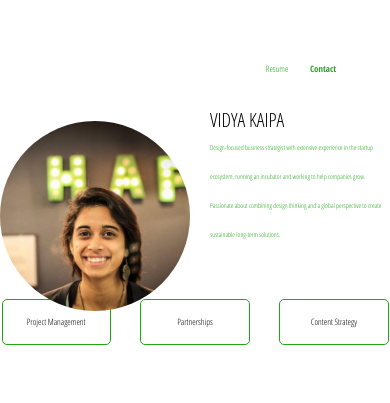
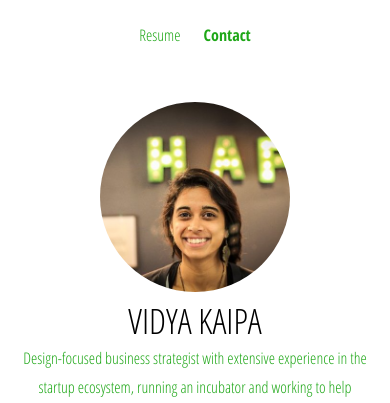
Before and after one commit to vkaipa/vidyakaipa.com, a PHP site: page / in a window 390 px wide; the page is wider, and only the part inside the window is pictured. Shown: the top 403 px of that part. Run offline with PHP 8.4, Linux system fonts and the light colour scheme.

Commit message:
Created new homepage

```diff
--- a/css/main-vidya.css
+++ b/css/main-vidya.css
@@ -12,6 +12,7 @@ div, body, section, aside, footer, header, nav, p, li, ol, ul, span, h1, h2, h3,
 
 body {
 	font-family: 'Open Sans Condensed', sans-serif;	padding-top: 50px;
+    padding-top: 0px;
     padding-bottom: 20px;
     font-size: 1.2em;
 }
@@ -22,7 +23,7 @@ h1, h2, h3, h4, h5, .lead {
 
 h1, h2 {
 	text-transform: uppercase;
-	font-weight: 400;
+	font-weight: 700;
 }
 
 h1 {
@@ -39,12 +40,13 @@ a {
 	color: #1EA717;
 }
 
+p {
+	margin-bottom: 1em;
+}
+
 .navbar {
 	padding-left: 5em;
 	padding-right: 5em;
-}
-
-.navbar {
 	padding-top: 1.5em;
 	padding-bottom: 1.5em;
 }
@@ -117,8 +119,9 @@ a {
 }
 
 .lead {
-	font-size: 1em;
-	line-height: 1.2em;
+	color: #1EA717;
+	line-height: 29px;
+	margin-bottom: 50px;
 }
 
 .clearfix:after {
@@ -137,8 +140,8 @@ a {
 
 .top {
 	position: relative;
-	margin: 2em auto 10em;
-	max-width: 100%;
+	margin: 5em auto 9em;
+	max-width: 90%;
 	width: 800px;
 }
 
@@ -152,6 +155,11 @@ a {
 
 .top .buttons {
 	text-align: center;
+}
+
+.top .buttons a {
+	font-weight: 700;
+	text-transform: uppercase;
 }
 
 .top .btn {
@@ -169,12 +177,6 @@ a {
 	margin-right: 0;
 }
 
-.top .lead {
-	font-size: 1.75vw;
-	color: #1EA717;
-	line-height: 29px;
-	margin-bottom: 50px;
-}
 
 .top .content {
 	padding-left: 210px;
@@ -217,19 +219,98 @@ a {
 }
 
 .buckets .quote cite {
-	font-size: 11px;
+	font-size: 14px;
 }
 
 .buckets .content,
 .buckets .quote {
 	float: left;
 	box-sizing: border-box;
-	height: 500px;
+	height: 650px;
+}
+
+.cta {
+	text-align: center;
+	padding: 5%;
+}
+
+@media (min-width: 1050px) {
+
+	.top .lead {
+		font-size: 1.75vw;
+	}
+
+}
+
+@media (max-width: 1050px) {
+	.top h1 {
+		font-size: 35px;
+	}
+
+	.btn {
+		font-size: 15px;
+	}
+}
+
+@media (max-width: 950px) {
+	.buckets .content,
+	.buckets .quote {
+		float: none;
+		height: auto;
+		width: 100%;
+	}
+
+	.quote blockquote,
+	.quote cite {
+		max-width: 600px;
+	}
+}
+
+@media (max-width: 750px) {
+	.top {
+		margin: 2em auto;
+	}
+
+	.top .btn {
+		display: block;
+		width: 100%;
+		padding: 10px;
+	}
+
+	.top .btn:first-child,
+	.top .btn {
+		margin: 10px 0;
+	}
+}
+
+@media (max-width: 570px) {
+	.navbar .navbar-buttons {
+		width: 100%;
+		text-align: center;
+		max-width: 100%;
+	}
+
+	html body h2 {
+		font-size: 22px;
+		font-weight: 600;
+	}
+
+	.top {
+		text-align: center;
+	}
+
+	.top .content {
+		padding-left: 0;
+	}
+
+	.top img {
+		position: static;
+	}
 }
 
 @media (max-width: 500px) {
 	body {
-		font-size: .55em;
+		font-size: 1em;
 	}
 
 	.btn, h1, h2, h3, h4, h5, h6, .lead {
--- a/index.html
+++ b/index.html
@@ -21,7 +21,7 @@
     <nav class="navbar clearfix" role="navigation">
       <div class="navbar-buttons">
         <div class="btn-group">
-          <a class="" href="resumes/vidya-kaipa-resume-am.pdf">Resume</a>
+          <a class="" href="resumes/vidya-kaipa-resume-am.pdf" target="_blank">Resume</a>
           <a class="" href="mailto:vidyalkaipa@gmail.com"><strong>Contact</strong></a>
         </div>
       </div>
@@ -31,7 +31,7 @@
       <img src="img/avatar.jpg" alt="Vidya Kaipa's avatar"/>
       <div class="content">
         <h1>Vidya Kaipa</h1>
-        <p class="lead">Design-focused business strategist with extensive experience in the startup ecosystem, running an incubator and working to help companies grow. Passionate about combining design thinking and a global perspective to create sustainable long-term solutions. </p>
+        <p class="lead">Design-focused business strategist with extensive experience in the startup ecosystem, running an incubator and working to help companies grow. <br> Passionate about combining design thinking and a global perspective to create sustainable long-term solutions. </p>
       </div>
       <div class="buttons">
         <a href="#project-management" class="btn animate-scroll">Project Management</a>
@@ -48,6 +48,7 @@
       <section id="project-management" class="clearfix">
         <div class="content">
           <h2>Project Management</h2>
+          <p>Vidya helps companies determine their MVPs, define their target audiences, and establish their outreach and marketing strategies. She thinks innovatively about creating long-term sustainability, in regards to both business operations as well as natural resources.</p>
           <ul>
             <li>Oversaw redesign of MentorCloud website and brand image, coordinating content, design, engineering, and sales teams and freelancers.
             </li>
@@ -58,7 +59,7 @@
         </div>
 
         <div class="quote">
-          <img src="/img/avatars/allan.png" alt="Allan Young">
+          <img src="img/allan-young.png" alt="Allan Young" width="150px"/>
           <blockquote>“I can't recommend anyone with more enthusiasm. Vidya is smart, energetic, creative, highly technically savvy, and is street smart.”</blockquote>
           <cite>-Allan Young (Founder of Topline Incubator, Runway Incubator)</cite>
         </div>
@@ -69,6 +70,7 @@
       <section id="partnerships" class="clearfix">
         <div class="content">
           <h2>Partnerships</h2>
+          <p>Vidya has created structured educational programs for 300+ entrepreneurs, provided tech solutions for 30+ corporate innovation partners, and as a result has developed deep relationships both in the corporate and startup worlds.</p>
           <ul>
             <li>Managed relationship with Million Women Mentors; account managed various MentorCloud clients</li>
             <li>Developed partnership with the Taproot Foundation to host a series of workshops to encourage startups to explore pro bono volunteering</li>
@@ -78,9 +80,9 @@
         </div>
 
         <div class="quote">
-          <img src="/img/avatars/denise.png" alt="Denise Coyne">
+          <img src="img/manana-mesropian.png" alt="Manana Mesropian" width="150px"/>
           <blockquote>“Vidya is a pleasure to work with. She's warm and patient, and takes time to make sure that we fully understand the platform and are clear on any questions.”</blockquote>
-          <cite>-Denise Coyne (Former Head of Innovation at Chevron)</cite>
+          <cite>-Manana Mesropian (General Manager of Revolution Coworking Space, SOSVentures)</cite>
         </div>
 
       </section>
@@ -89,6 +91,7 @@
       <section id="content-strategy" class="clearfix">
         <div class="content">
           <h2>Content Strategy</h2>
+          <p>Vidya is a skilled content writer and editor with a long history of journalism and marketing. Companies hire her to turn complicated concepts into clear, persuasive copy. Her emails receive a 50% open rate, <a href="https://pocketgypsy.wordpress.com/">her travel blog</a> has been read by viewers in over 100+ countries, and <a href="https://thsppl.com/how-racial-profiling-leads-to-tasering-on-bart-385564bd9e8b#.dsz3dw5d9">her most popular piece</a> received over 13,000 reads and has been re-published in over 20 publications and local news outlets.</p>
           <ul>
             <li>Managed MentorCloud’s entire content strategy, including website copy, blogs, newsletters, social media content, advertising, and sales copy</li>
             <li>Designed and curated marketing collateral for Runway Incubator, including technical documentation, sales templates, and administrative guides</li>
@@ -98,12 +101,20 @@
         </div>
 
         <div class="quote">
-          <img src="/img/avatars/ravi.png" alt="Ravi Gundlapalli">
+          <img src="img/ravi-gundlapalli.png" alt="Ravi Gundlapalli" width="150px"/>
           <blockquote>“Vidya is a content artist. She pushes the team to collaborate and innovate, while making beautiful content and designs.”</blockquote>
           <cite>-Ravi Gundlapalli (CEO of MentorCloud)</cite>
         </div>
 
       </section>
+
+      <div class="cta">
+        <h2>Contact Vidya Kaipa for Hire</h2>
+        <div class="btn-group">
+          <a class="btn" href="resumes/vidya-kaipa-resume-am.pdf" target="_blank">Resume</a>
+          <a class="btn" href="mailto:vidyalkaipa@gmail.com"><strong>Contact</strong></a>
+        </div>
+      </div>
 
     </div>
 
```
Also changed, not shown: img/allan-young.png (added), img/manana-mesropian.png (added), img/ravi-gundlapalli.png (added), img/siegellogo.png (added).
